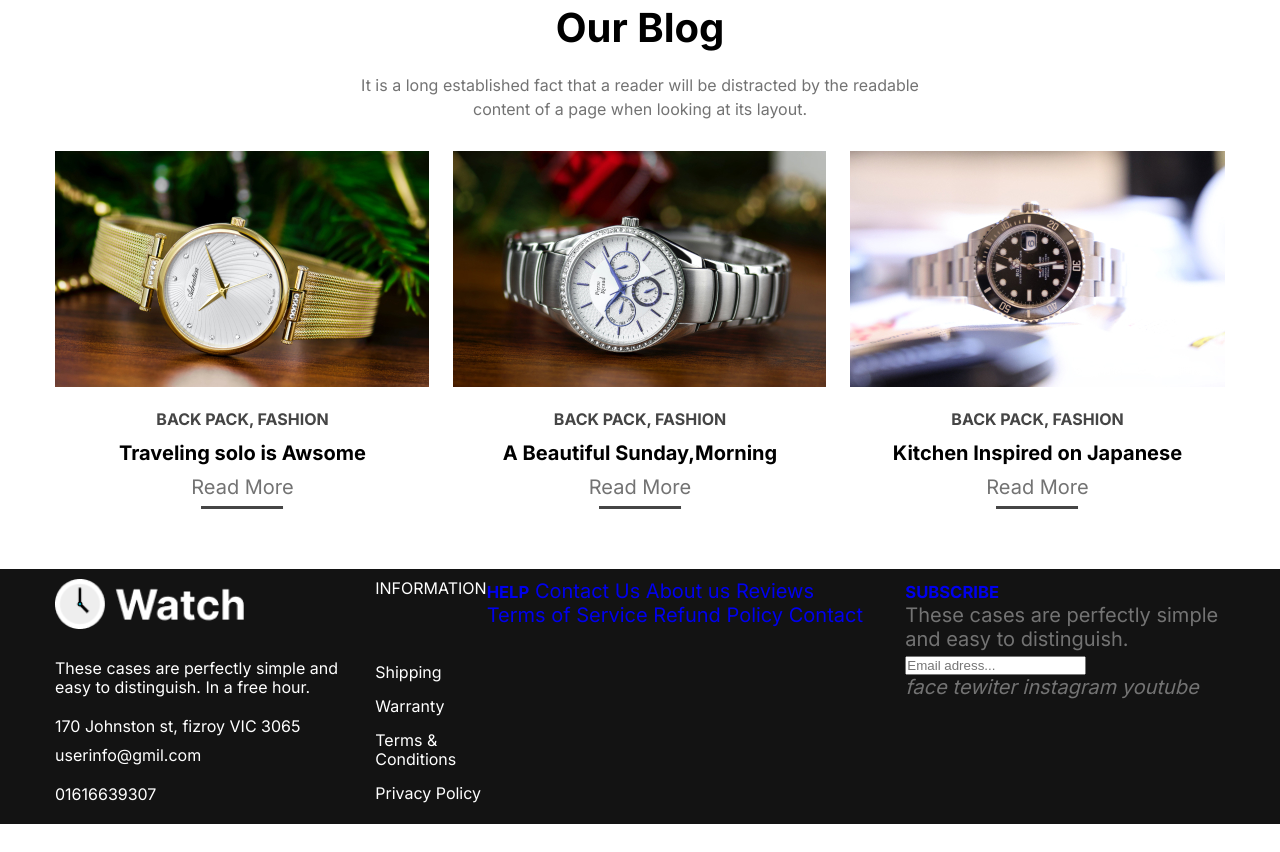
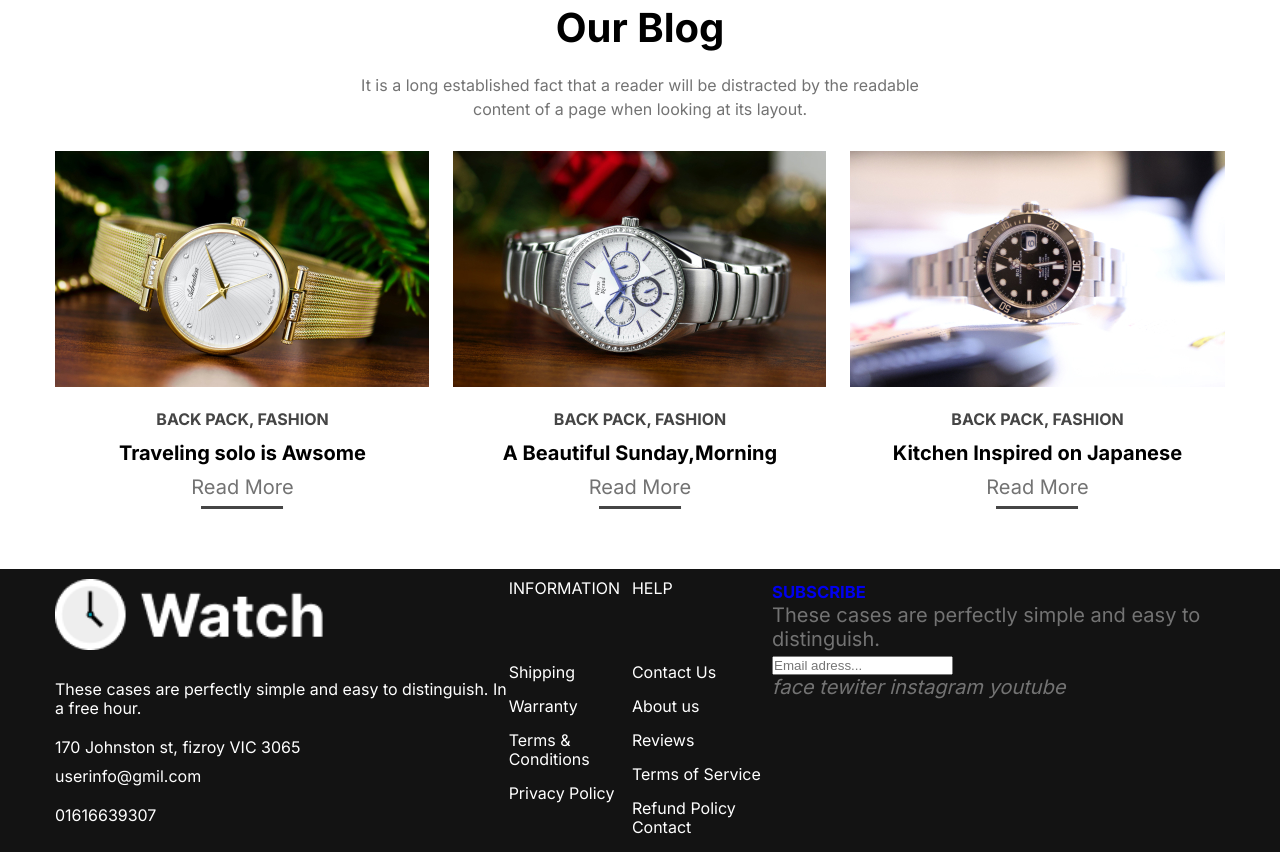
Before and after one commit to taskinahmadalfaruqe/Watch, a plain HTML site: page index.html in a window 1280 px wide. Shown: the part 5153-6005 px from the top of the page. Before the commit the page ends 5977 px from the top, so only its background shows below. Drawn offline with Linux system fonts and the light colour scheme.

Commit message:
help done

```diff
--- a/scss/component/_footer.scss
+++ b/scss/component/_footer.scss
@@ -72,7 +72,30 @@ footer{
                 }
             }
         }
-        .help{}
+        .help{
+            ul{
+                li{
+
+                    display: flex;
+                    a{
+                        font-family: $ff;
+                        color: $White_color;
+                        font-weight: 400;
+                        font-size: 16px;
+                        line-height: 19px;
+                        margin-bottom: 15px;
+                        h5{
+                            font-family: $ff;
+                            color: $White_color;
+                            font-weight: 400;
+                            font-size: 16px;
+                            line-height: 19px;
+                            margin-bottom: 50px;
+                        }
+                    }
+                }
+            }
+        }
         .subscribe{}
         }
     }
```
Also changed, not shown: css/style.css, 1 other file.
